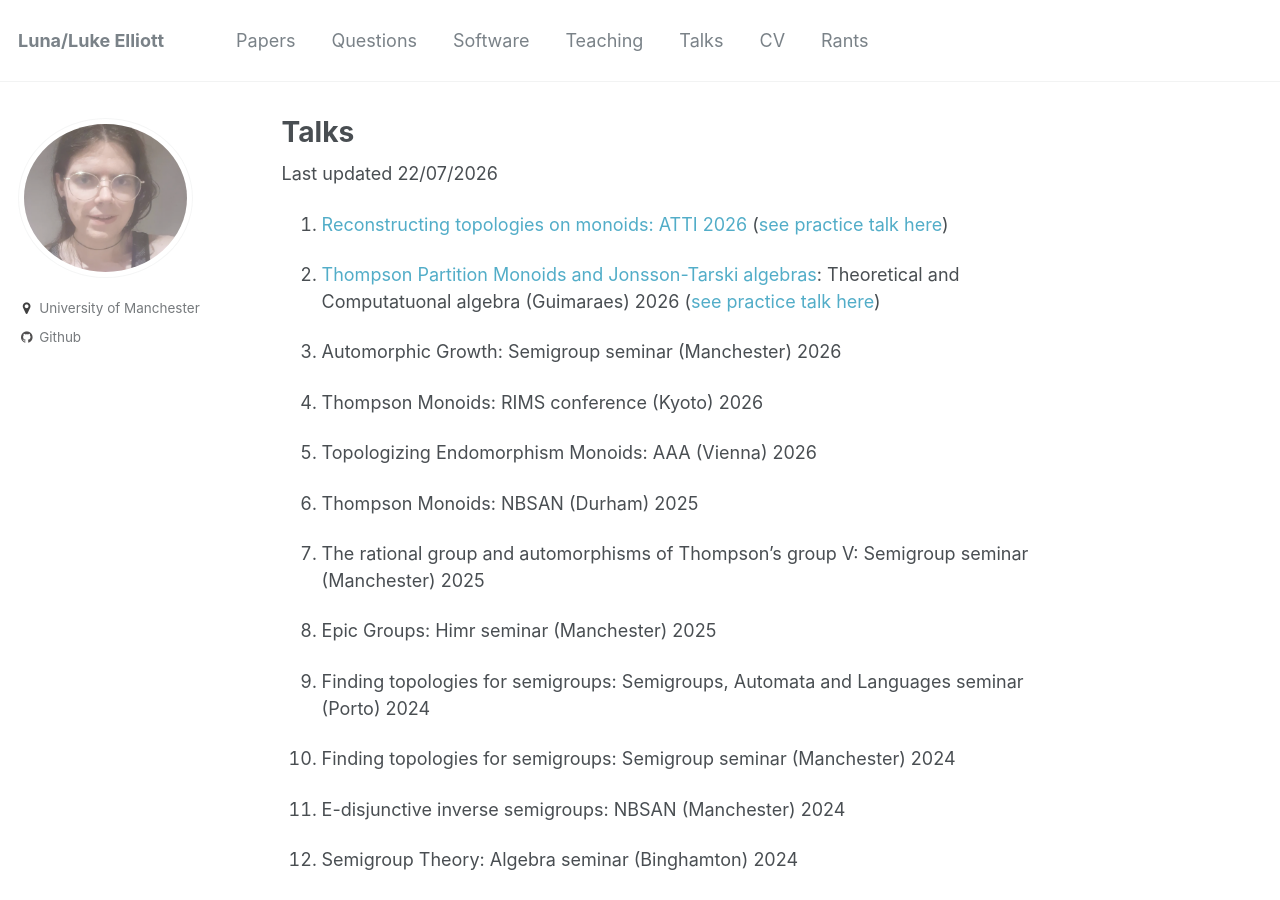
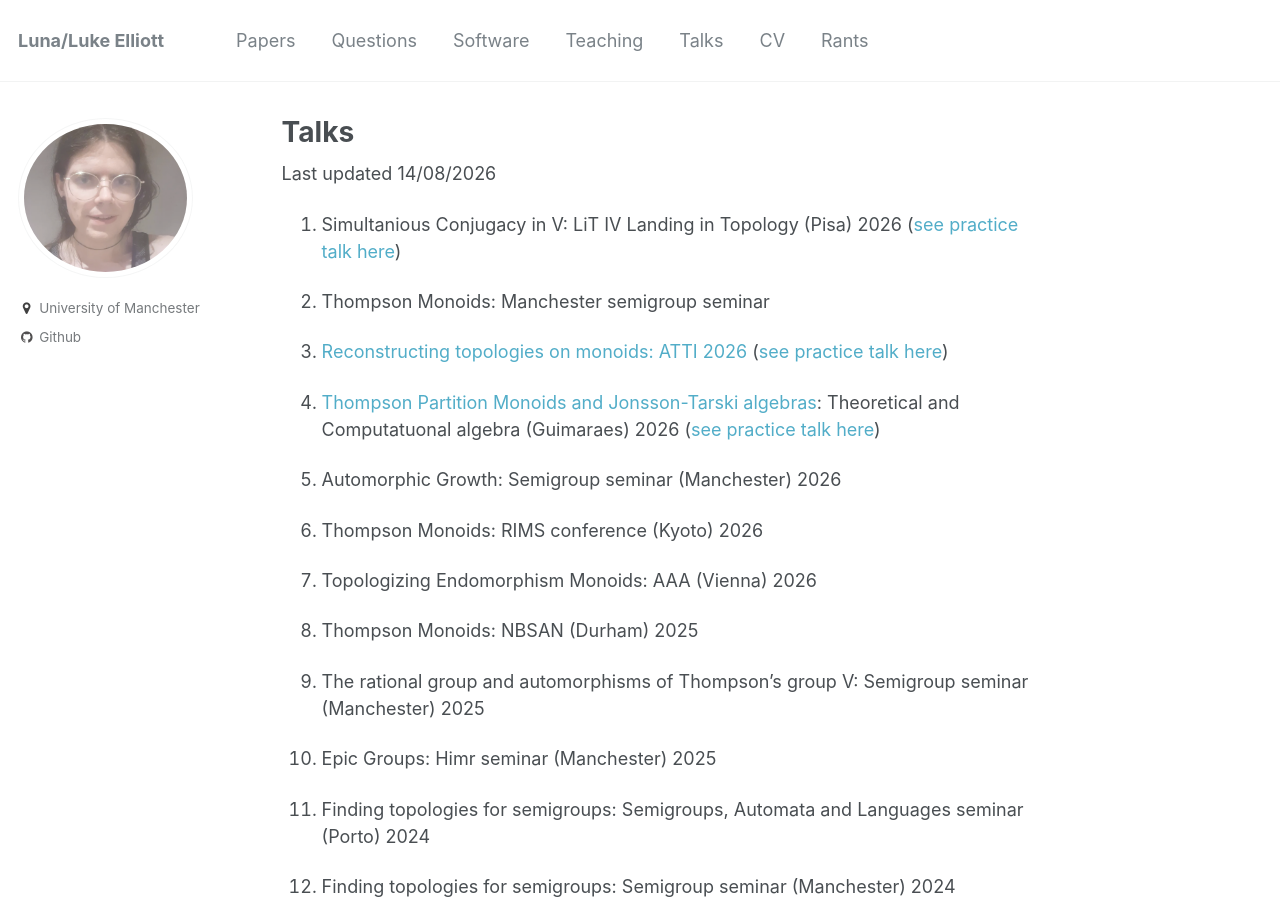
Before and after one commit to le27/L-Elliott, a Jekyll site: the page built from _pages/talks.md, in a window 1280 px wide and 900 px high. Built offline with Jekyll 4.4.1, drawn with Linux system fonts in a browser that asks for light colours.

Commit message:
Update talks and last updated date in talks.md
Updated the last updated date and added new talks.

```diff
--- a/_pages/talks.md
+++ b/_pages/talks.md
@@ -5,7 +5,11 @@ author_profile: true
 ---
 {% include base_path %}
 
-Last updated 22/07/2026
+Last updated 14/08/2026
+
+1. Simultanious Conjugacy in V: LiT IV Landing in Topology (Pisa) 2026 ([see practice talk here](https://youtu.be/yHC6DQuvI74))
+
+1. Thompson Monoids: Manchester semigroup seminar
 
 1. [Reconstructing topologies on monoids: ATTI 2026](https://le27.github.io/L-Elliott/files/Algebra,%20Topology%20and%20Interactions%20hor%20(2).pdf) ([see practice talk here](https://www.youtube.com/watch?v=9Vb8ooRt8i0))
 
```
